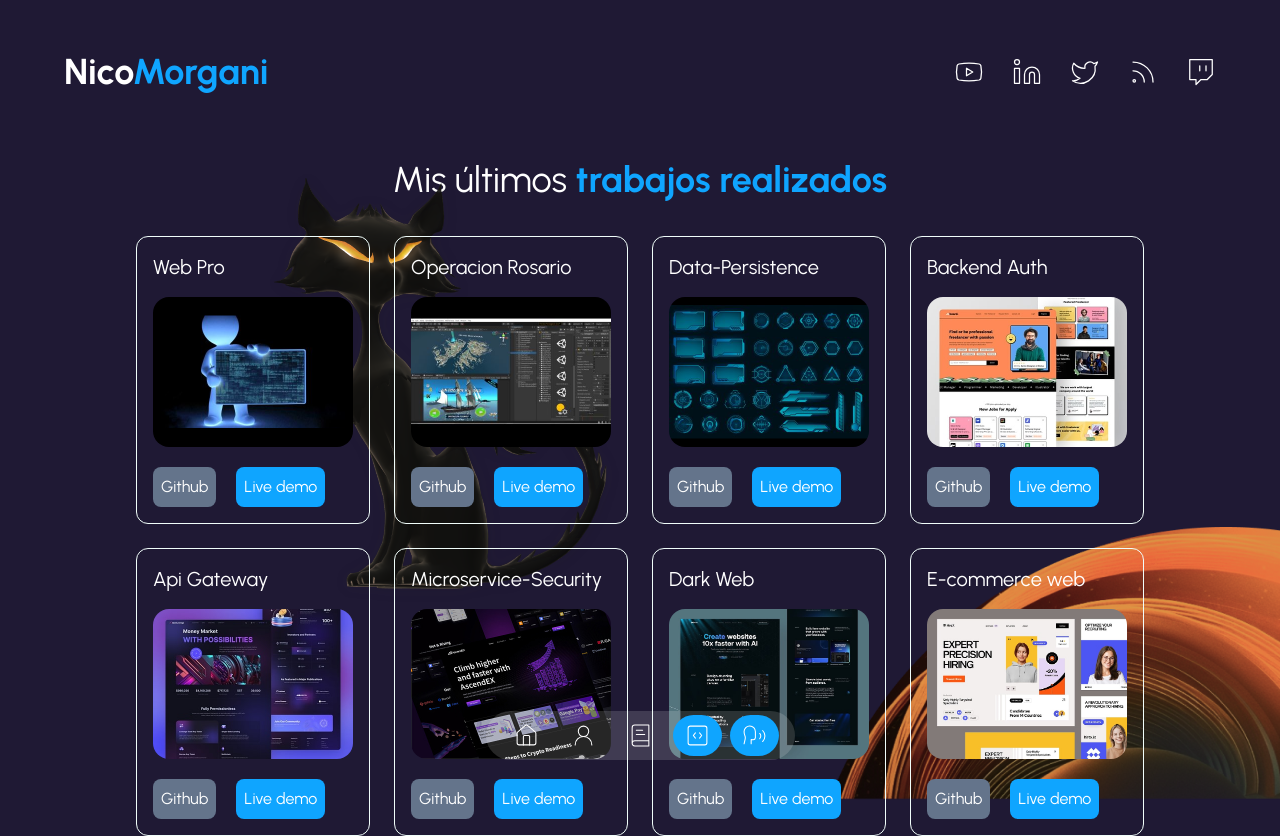
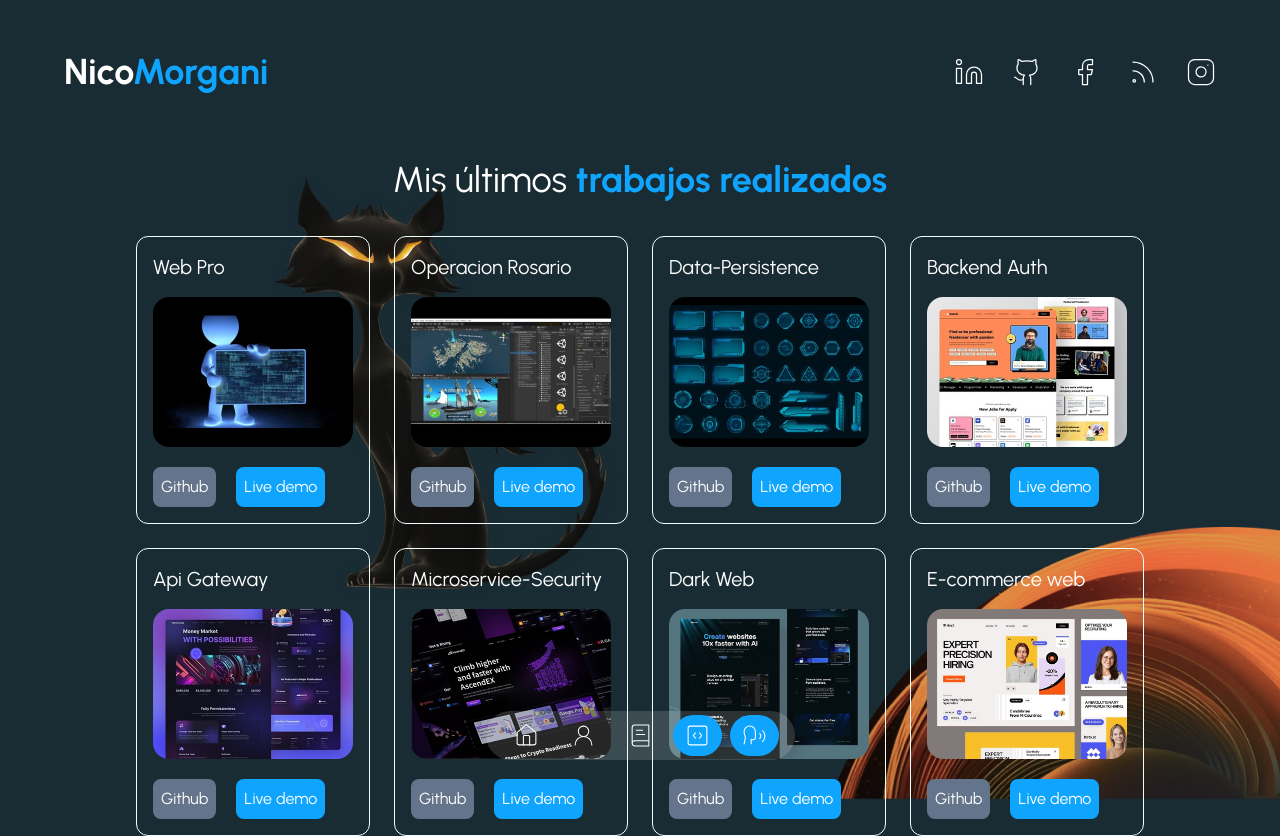
Before and after one commit to NicolasMorgani/my-portfolio, a Next.js app: page /portfolio in a window 1280 px wide. Built offline with nearby package versions, Linux system fonts and the light colour scheme.

Commit message:
redes sociales

```diff
--- a/app/globals.css
+++ b/app/globals.css
@@ -9,11 +9,11 @@ html,
 body {
   /* height: 100%; */
   color: #fff;
-  background: #1f1934;
+  background: #192c34;
 }
 
 main {
-  background: #393a47;
+  background: #192c34;
   height: 100vh;
   height: 100dvh;
 }
--- a/components/container-page.tsx
+++ b/components/container-page.tsx
@@ -6,7 +6,7 @@ const ContainerPage = (props: ContainerPageProps) => {
     const { children } = props
 
     return (
-        <div className="w-full max-w-6xl px-4 pb-40 mx-auto mt-40 md:pb-0 md:px-6">
+        <div className="w-full max-w-6xl px-4 pb-40 mx-auto mt-40 md:pb-0 md:px-6 ">
             {children}
         </div>
     );
--- a/data.tsx
+++ b/data.tsx
@@ -1,20 +1,20 @@
-import { BookText, CodeSquare, HomeIcon, UserRound, Linkedin, Twitter, Rss, Twitch, Youtube, Crop, Pencil, Computer, Book, Rocket, Speech } from "lucide-react";
+import { BookText, CodeSquare, HomeIcon, UserRound, Linkedin,  Rss,  Crop, Pencil, Computer, Book, Rocket, Speech,Github,Facebook,Instagram } from "lucide-react";
 
 export const socialNetworks = [
     {
         id: 1,
-        logo: <Youtube size={30} strokeWidth={1} />,
-        src: "#!",
+        logo: <Linkedin size={30} strokeWidth={1} />,
+        src: "https://www.linkedin.com/in/nicolas-morgani/",
     },
     {
         id: 2,
-        logo: <Linkedin size={30} strokeWidth={1} />,
-        src: "#!",
+        logo: <Github  size={30} strokeWidth={1} />,
+        src: "https://github.com/NicolasMorgani",
     },
     {
         id: 3,
-        logo: <Twitter size={30} strokeWidth={1} />,
-        src: "#!",
+        logo: <Facebook size={30} strokeWidth={1} />,
+        src: "https://www.facebook.com/nicolas.morgani?mibextid=ZbWKwL",
     },
     {
         id: 4,
@@ -23,8 +23,8 @@ export const socialNetworks = [
     },
     {
         id: 5,
-        logo: <Twitch size={30} strokeWidth={1} />,
-        src: "#!",
+        logo: <Instagram size={30} strokeWidth={1} />,
+        src: "https://www.instagram.com/niicomorgani/profilecard/?igsh=ZHUzNGJmZnl4OWUw",
     },
 ];
 
```
